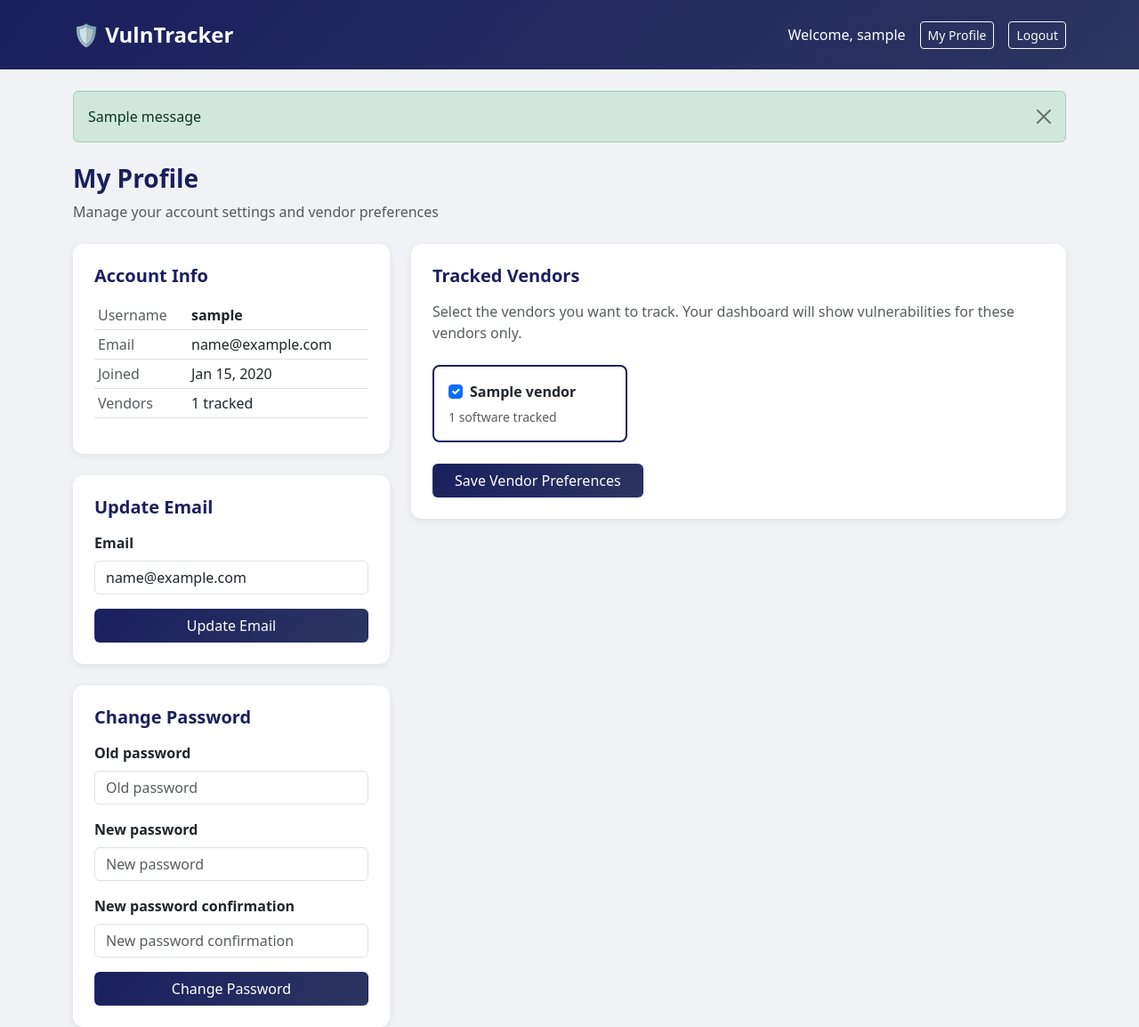
After one commit to jackrice13/Final-Project-JackRice, a Django app: page /accounts/profile/ in a window 1280 px wide. The commit adds this page. Shown: the whole page at 89% size. Run offline with Django 5.2, Linux system fonts and the light colour scheme; a user stored in the database is signed in; tables that the repository leaves empty hold one stand-in row (values such as "Sample post"); one stand-in notice (Sample message) is shown.

Commit message:
Cleaned up login and profile pages.

```diff
--- /dev/null
+++ b/accounts/forms.py
@@ -0,0 +1,25 @@
+from django import forms
+from django.contrib.auth.models import User
+from django.contrib.auth.forms import PasswordChangeForm
+
+
+class UserUpdateForm(forms.ModelForm):
+    email = forms.EmailField(required=False)
+
+    class Meta:
+        model = User
+        fields = ['email']
+
+
+class VendorSelectionForm(forms.Form):
+    vendors = forms.MultipleChoiceField(
+        required=False,
+        widget=forms.CheckboxSelectMultiple
+    )
+
+    def __init__(self, *args, vendor_queryset=None, **kwargs):
+        super().__init__(*args, **kwargs)
+        if vendor_queryset is not None:
+            self.fields['vendors'].choices = [
+                (v.id, v.name) for v in vendor_queryset
+            ]
--- a/accounts/urls.py
+++ b/accounts/urls.py
@@ -6,4 +6,5 @@ urlpatterns = [
     path('login/', views.login_view, name='login'),
     path('logout/', views.logout_view, name='logout'),
     path('vendors/', views.vendor_selection, name='vendor_selection'),
+    path('profile/', views.profile, name='profile'),
 ]
--- a/accounts/views.py
+++ b/accounts/views.py
@@ -1,8 +1,10 @@
 from django.shortcuts import render, redirect
-from django.contrib.auth import login, logout, authenticate
-from django.contrib.auth.forms import UserCreationForm, AuthenticationForm
+from django.contrib.auth import login, logout, authenticate, update_session_auth_hash
+from django.contrib.auth.forms import UserCreationForm, AuthenticationForm, PasswordChangeForm
 from django.contrib.auth.decorators import login_required
+from django.contrib import messages
 from core.models import Vendor
+from .forms import UserUpdateForm, VendorSelectionForm
 
 def register(request):  #register new users
     if request.method == 'POST':
@@ -47,3 +49,59 @@ def vendor_selection(request): #vendor selector for user profile
         'all_vendors': all_vendors,
         'user_vendors': profile.vendors.all()
     })
+@login_required
+def profile(request):
+    profile = request.user.userprofile
+    all_vendors = Vendor.objects.all()
+
+    # Initialize all three forms
+    user_form = UserUpdateForm(instance=request.user)
+    password_form = PasswordChangeForm(request.user)
+    vendor_form = VendorSelectionForm(
+        vendor_queryset=all_vendors,
+        initial={'vendors': profile.vendors.values_list('id', flat=True)}
+    )
+
+    if request.method == 'POST':
+        action = request.POST.get('action')
+
+        # Handle email update
+        if action == 'update_email':
+            user_form = UserUpdateForm(request.POST, instance=request.user)
+            if user_form.is_valid():
+                user_form.save()
+                messages.success(request, 'Email updated successfully.')
+                return redirect('profile')
+
+        # Handle password change
+        elif action == 'change_password':
+            password_form = PasswordChangeForm(request.user, request.POST)
+            if password_form.is_valid():
+                user = password_form.save()
+                update_session_auth_hash(request, user)
+                messages.success(request, 'Password changed successfully.')
+                return redirect('profile')
+            else:
+                messages.error(request, 'Please correct the errors below.')
+
+        # Handle vendor selection
+        elif action == 'save_vendors':
+            vendor_form = VendorSelectionForm(
+                request.POST,
+                vendor_queryset=all_vendors
+            )
+            if vendor_form.is_valid():
+                selected = vendor_form.cleaned_data['vendors']
+                profile.vendors.set(selected)
+                messages.success(request, 'Vendor preferences saved.')
+                return redirect('profile')
+
+    context = {
+        'user_form': user_form,
+        'password_form': password_form,
+        'vendor_form': vendor_form,
+        'all_vendors': all_vendors,
+        'user_vendors': profile.vendors.all(),
+        'joined_date': request.user.date_joined,
+    }
+    return render(request, 'accounts/profile.html', context)
--- /dev/null
+++ b/templates/accounts/profile.html
@@ -0,0 +1,154 @@
+{% extends 'base.html' %}
+
+{% block title %}My Profile - VulnTracker{% endblock %}
+
+{% block content %}
+
+<!-- Messages -->
+{% if messages %}
+    {% for message in messages %}
+        <div class="alert alert-{{ message.tags }} alert-dismissible fade show mb-4" role="alert">
+            {{ message }}
+            <button type="button" class="btn-close" data-bs-dismiss="alert"></button>
+        </div>
+    {% endfor %}
+{% endif %}
+
+<!-- Page Header -->
+<div class="mb-4">
+    <h3 class="fw-bold" style="color: #1a1f5e;">My Profile</h3>
+    <p class="text-muted">Manage your account settings and vendor preferences</p>
+</div>
+
+<div class="row g-4">
+
+    <!-- Left Column - Account Info -->
+    <div class="col-md-4">
+
+        <!-- Account Info Card -->
+        <div class="card stat-card p-4 mb-4">
+            <h5 class="fw-bold mb-3" style="color: #1a1f5e;">Account Info</h5>
+            <table class="table table-sm">
+                <tr>
+                    <td class="text-muted">Username</td>
+                    <td><strong>{{ request.user.username }}</strong></td>
+                </tr>
+                <tr>
+                    <td class="text-muted">Email</td>
+                    <td>{{ request.user.email|default:"Not set" }}</td>
+                </tr>
+                <tr>
+                    <td class="text-muted">Joined</td>
+                    <td>{{ joined_date|date:"M d, Y" }}</td>
+                </tr>
+                <tr>
+                    <td class="text-muted">Vendors</td>
+                    <td>{{ user_vendors.count }} tracked</td>
+                </tr>
+            </table>
+        </div>
+
+        <!-- Update Email Card -->
+        <div class="card stat-card p-4 mb-4">
+            <h5 class="fw-bold mb-3" style="color: #1a1f5e;">Update Email</h5>
+            <form method="post">
+                {% csrf_token %}
+                <input type="hidden" name="action" value="update_email">
+                {% for field in user_form %}
+                    <div class="mb-3">
+                        <label class="form-label fw-semibold">{{ field.label }}</label>
+                        <input type="email"
+                               name="{{ field.html_name }}"
+                               value="{{ field.value|default:'' }}"
+                               class="form-control"
+                               placeholder="Enter email address">
+                        {% if field.errors %}
+                            <div class="text-danger small mt-1">{{ field.errors }}</div>
+                        {% endif %}
+                    </div>
+                {% endfor %}
+                <button type="submit" class="btn w-100"
+                    style="background: linear-gradient(135deg, #1a1f5e, #2d3561); color: white;">
+                    Update Email
+                </button>
+            </form>
+        </div>
+
+        <!-- Change Password Card -->
+        <div class="card stat-card p-4">
+            <h5 class="fw-bold mb-3" style="color: #1a1f5e;">Change Password</h5>
+            <form method="post">
+                {% csrf_token %}
+                <input type="hidden" name="action" value="change_password">
+                {% for field in password_form %}
+                    <div class="mb-3">
+                        <label class="form-label fw-semibold">{{ field.label }}</label>
+                        <input type="password"
+                               name="{{ field.html_name }}"
+                               class="form-control"
+                               placeholder="{{ field.label }}">
+                        {% if field.errors %}
+                            <div class="text-danger small mt-1">{{ field.errors }}</div>
+                        {% endif %}
+                    </div>
+                {% endfor %}
+                <button type="submit" class="btn w-100"
+                    style="background: linear-gradient(135deg, #1a1f5e, #2d3561); color: white;">
+                    Change Password
+                </button>
+            </form>
+        </div>
+
+    </div>
+
+    <!-- Right Column - Vendor Selection -->
+    <div class="col-md-8">
+        <div class="card stat-card p-4">
+            <h5 class="fw-bold mb-3" style="color: #1a1f5e;">Tracked Vendors</h5>
+            <p class="text-muted mb-4">
+                Select the vendors you want to track. Your dashboard will show
+                vulnerabilities for these vendors only.
+            </p>
+            <form method="post">
+                {% csrf_token %}
+                <input type="hidden" name="action" value="save_vendors">
+                <div class="row g-3">
+                    {% for vendor in all_vendors %}
+                        <div class="col-md-4">
+                            <div class="card p-3 h-100"
+                                 style="border: 2px solid {% if vendor in user_vendors %}#1a1f5e{% else %}#dee2e6{% endif %};
+                                        border-radius: 8px;">
+                                <div class="form-check">
+                                    <input class="form-check-input"
+                                           type="checkbox"
+                                           name="vendors"
+                                           value="{{ vendor.id }}"
+                                           id="vendor_{{ vendor.id }}"
+                                           {% if vendor in user_vendors %}checked{% endif %}>
+                                    <label class="form-check-label fw-semibold"
+                                           for="vendor_{{ vendor.id }}">
+                                        {{ vendor.name }}
+                                    </label>
+                                </div>
+                                <div class="text-muted small mt-1">
+                                    {{ vendor.software_set.count }} software tracked
+                                </div>
+                            </div>
+                        </div>
+                    {% empty %}
+                        <p class="text-muted">No vendors available yet.</p>
+                    {% endfor %}
+                </div>
+                <div class="mt-4">
+                    <button type="submit" class="btn px-4"
+                        style="background: linear-gradient(135deg, #1a1f5e, #2d3561); color: white;">
+                        Save Vendor Preferences
+                    </button>
+                </div>
+            </form>
+        </div>
+    </div>
+
+</div>
+
+{% endblock %}
--- a/templates/base.html
+++ b/templates/base.html
@@ -44,7 +44,7 @@
             <span class="navbar-brand fw-bold fs-4">🛡️ VulnTracker</span>
             <div class="d-flex align-items-center gap-3">
                 <span class="text-white">Welcome, {{ request.user.username }}</span>
-                <a href="{% url 'vendor_selection' %}" class="btn btn-outline-light btn-sm">Manage Vendors</a>
+                <a href="{% url 'profile' %}" class="btn btn-outline-light btn-sm">My Profile</a>
                 <a href="{% url 'logout' %}" class="btn btn-outline-light btn-sm">Logout</a>
             </div>
         </div>
```
Also changed, not shown: templates/accounts/login.html (+12 -1 lines), templates/accounts/register.html (+17 -1 lines).
